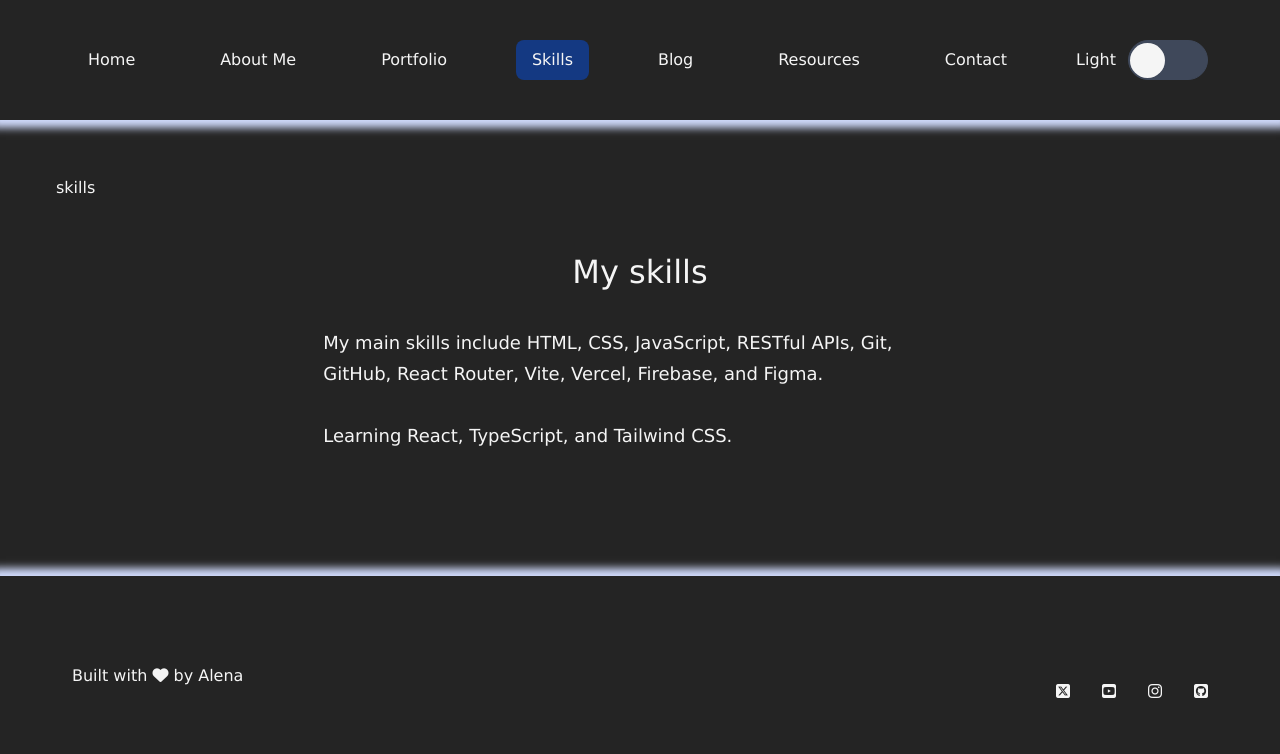
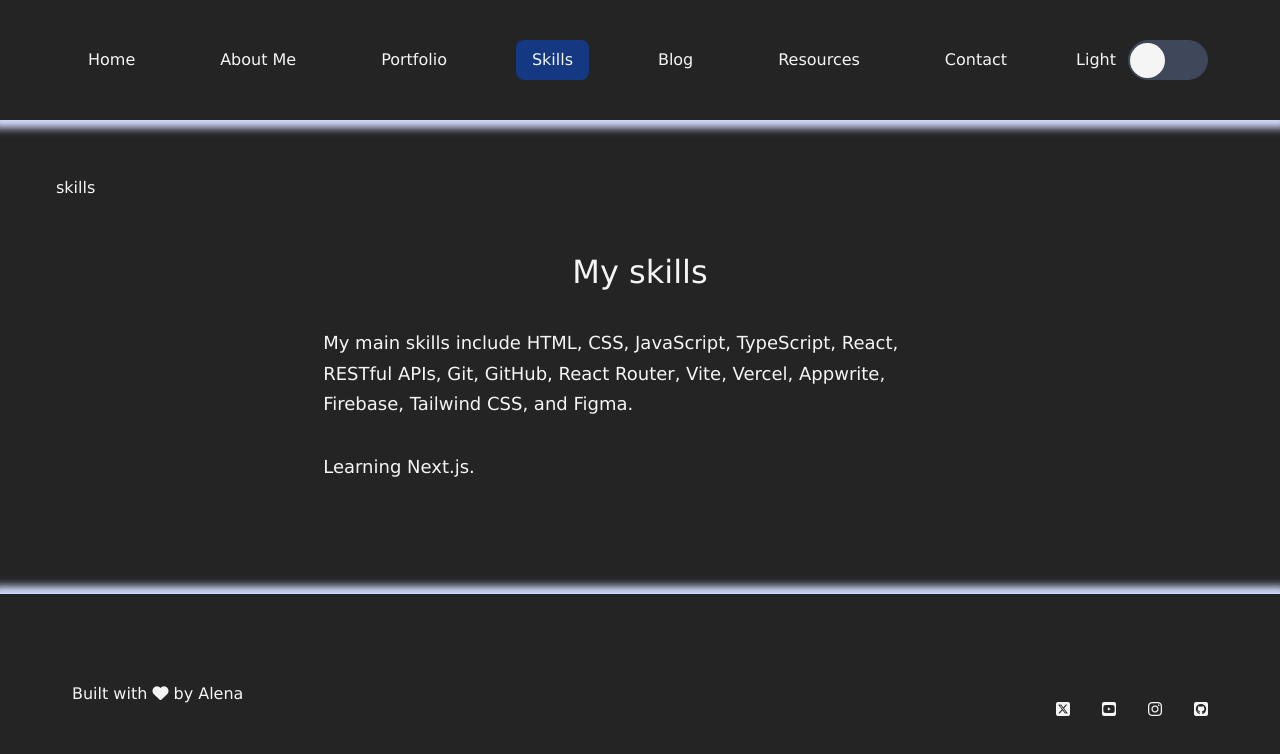
Before and after one commit to alenatih/Personal-Website, a React (Vite) app: page /skills in a window 1280 px wide. Shown: the top 754 px of the page. Built offline with nearby package versions, Linux system fonts and the light colour scheme.

Commit message:
Update Skills

```diff
--- a/src/components/Skills.tsx
+++ b/src/components/Skills.tsx
@@ -3,11 +3,12 @@ function Skills() {
         <div className="skills">
             <h2 className="skills-title">My skills</h2>
             <p className="skills-text">
-                My main skills include HTML, CSS, JavaScript, RESTful APIs, Git, GitHub,
-                React Router, Vite, Vercel, Firebase, and Figma.
+                My main skills include HTML, CSS, JavaScript, TypeScript,
+                React, RESTful APIs, Git, GitHub, React Router, Vite, Vercel, Appwrite,
+                Firebase, Tailwind CSS, and Figma.
             </p>
             <p className="skills-text">
-                Learning React, TypeScript, and Tailwind CSS.
+                Learning Next.js.
             </p>
         </div>
     )
```
